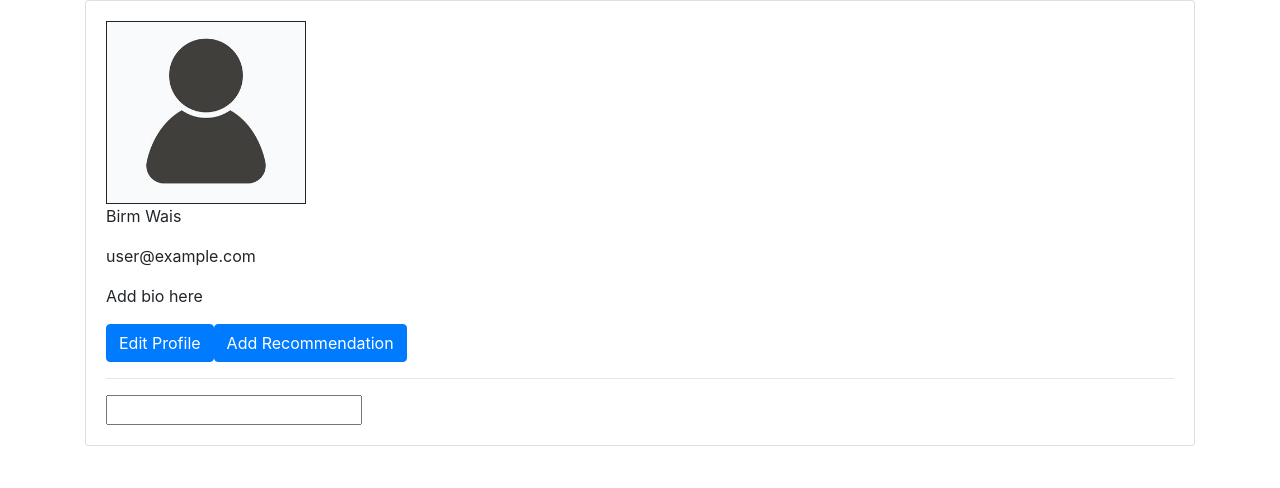
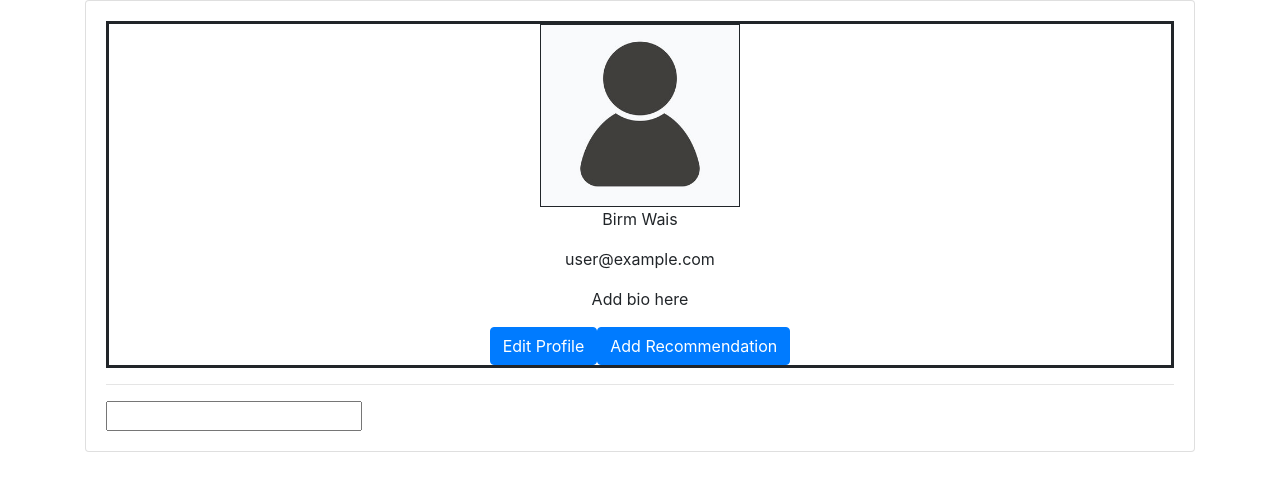
Before and after one commit to waiscodes/Recs-Page, a React (Create React App) app: page / in a window 1280 px wide. Shown: the top 488 px of the page. Built offline with nearby package versions, Linux system fonts and the light colour scheme; no server answers; sample sign-in values are in the browser's storage.

Commit message:
aligned profile center

```diff
--- /dev/null
+++ b/src/css/Dashboard.css
@@ -0,0 +1,4 @@
+.user-info {
+  border: solid;
+  text-align: center;
+}
--- a/src/pages/Dashboard.jsx
+++ b/src/pages/Dashboard.jsx
@@ -2,7 +2,7 @@ import React, { useRef, useState } from "react";
 import { Card, Button } from "react-bootstrap";
 import { useAuth } from "../contexts/AuthContext";
 import placeholderAvi from "../images/placeholder-avi.png";
-import "../index.css";
+import "../css/Dashboard.css";
 
 const Dashboard = () => {
   const [avi, setAvi] = useState(placeholderAvi);
```
